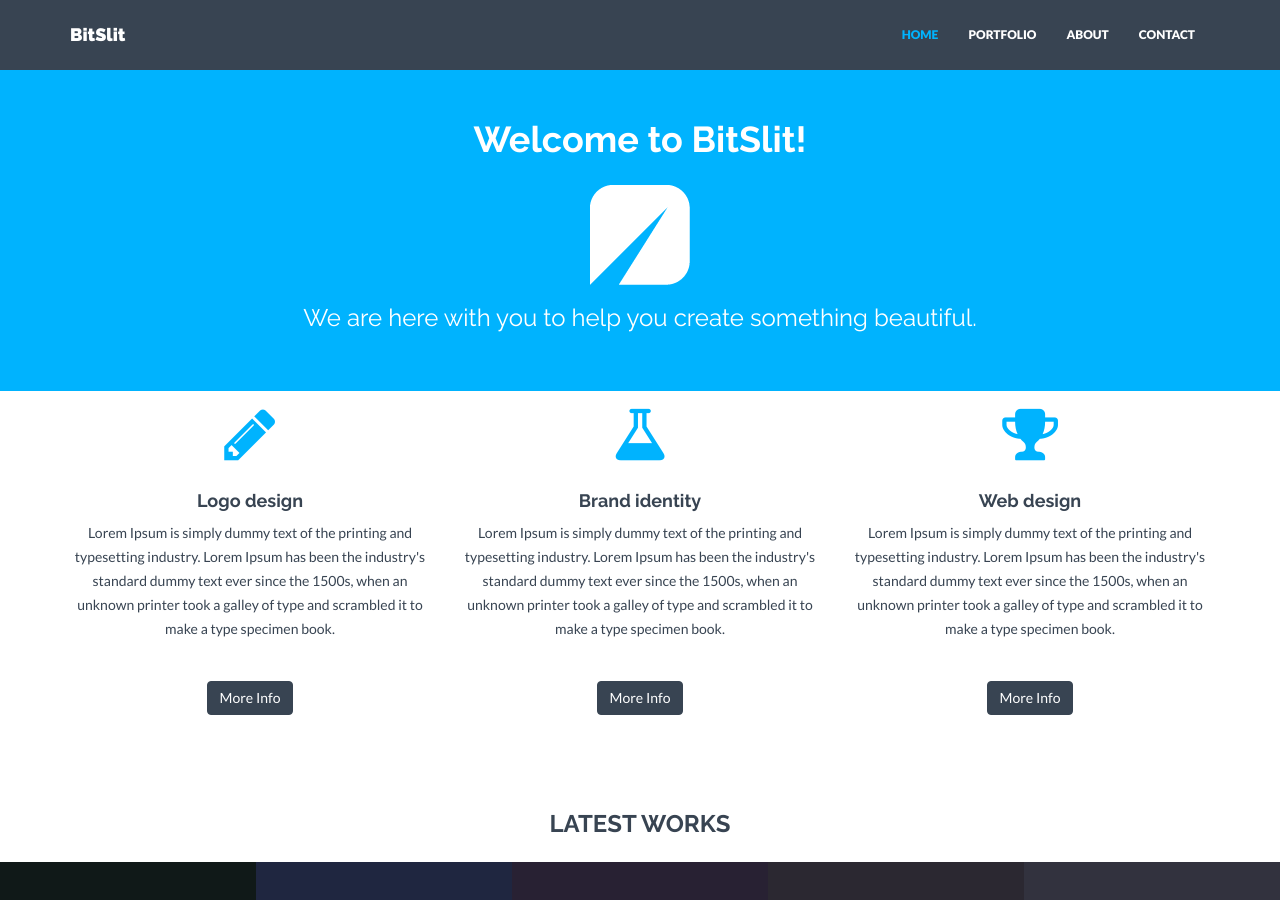
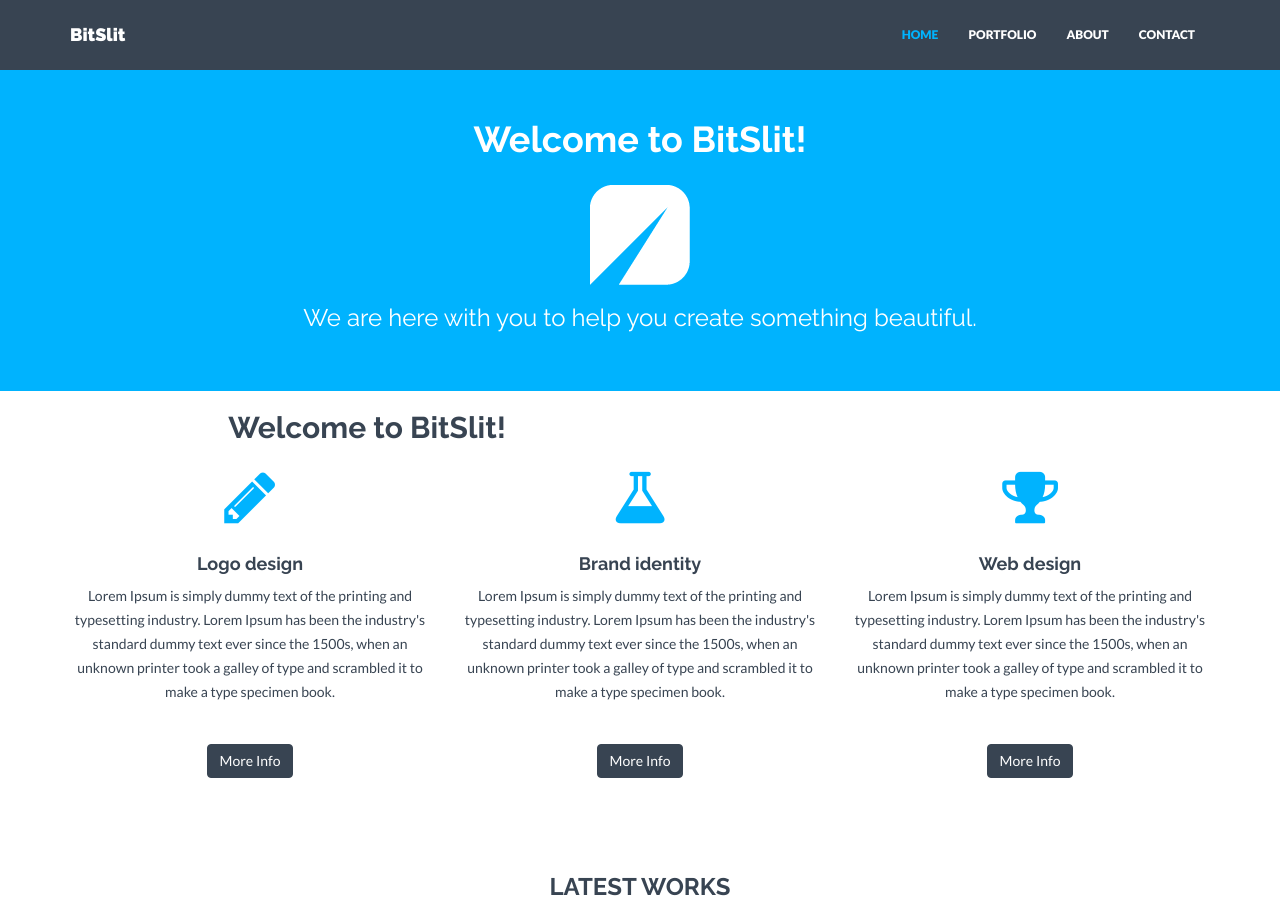
Before and after one commit to bitslit/portfolio, a Jekyll site: the page built from index.html, in a window 1280 px wide and 900 px high. Built offline with Jekyll 4.4.1, drawn with Linux system fonts in a browser that asks for light colours; nearby versions of some CDN libraries.

Commit message:
Update index.html

```diff
--- a/index.html
+++ b/index.html
@@ -4,6 +4,9 @@
 permalink: /
 ---
 
+<div class="col-lg-8 col-lg-offset-2">
+                <h2>Welcome to BitSlit!</h2>
+</div>
 
 <div id="service">
     <div class="container">
```
